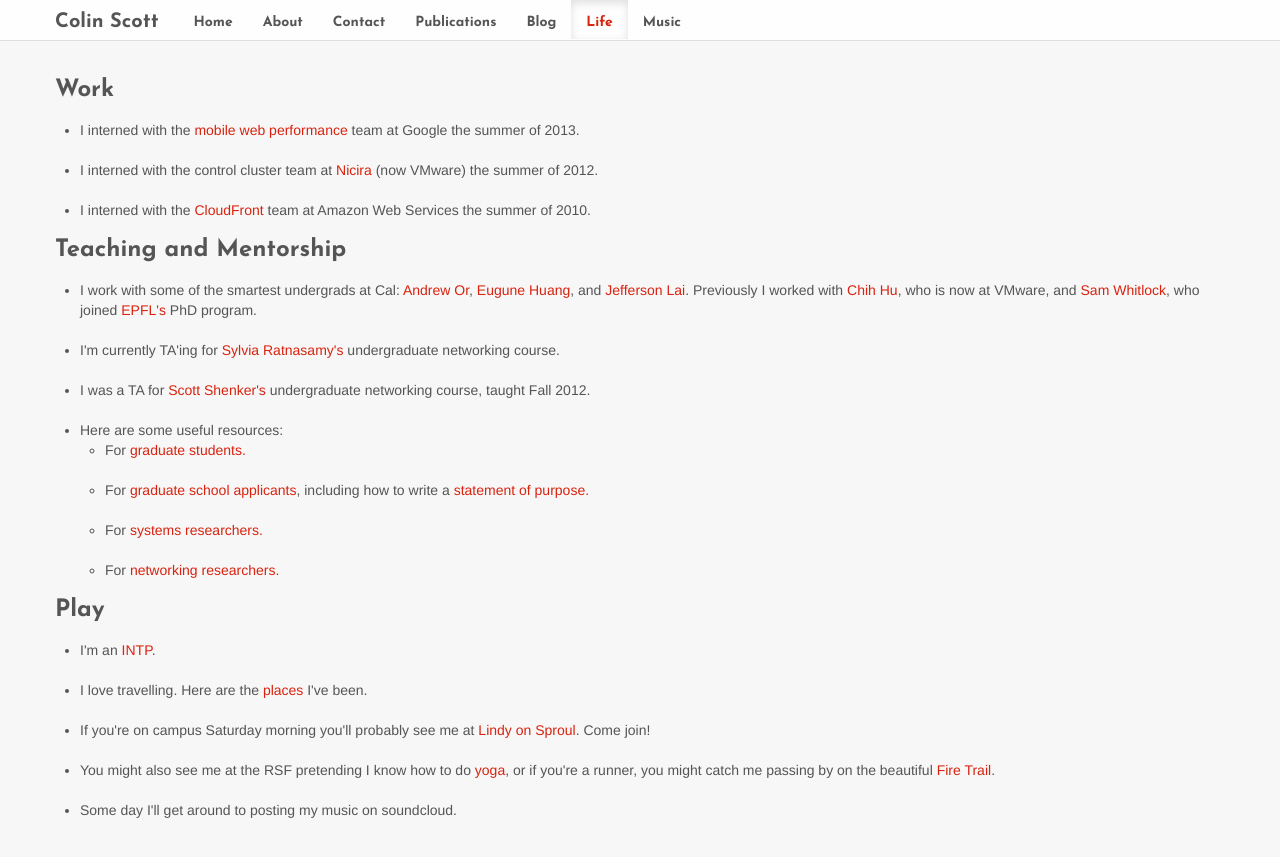
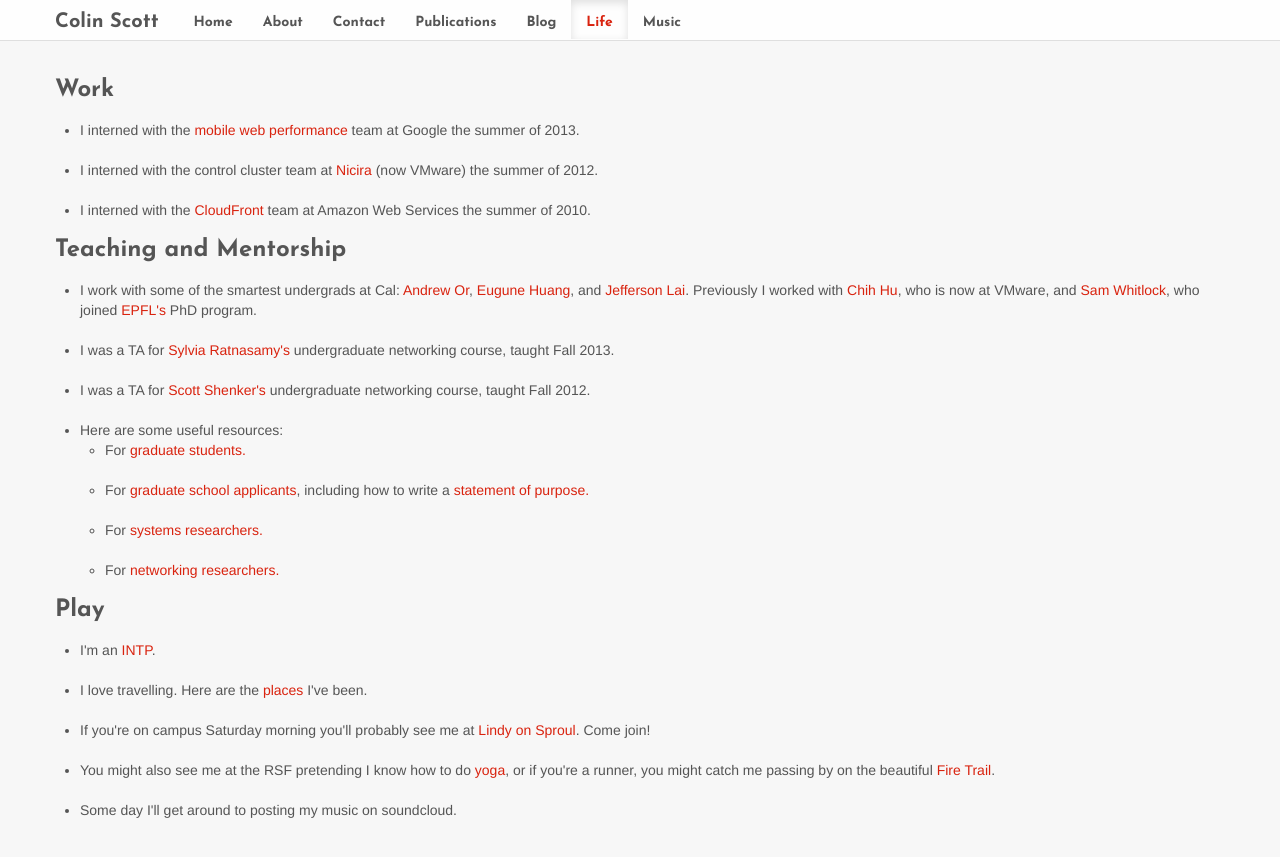
Before and after one commit to colin-scott/personal_website, a Jekyll site: the page built from life.html, in a window 1280 px wide. Shown: the top 857 px of the page. Built offline with Jekyll 4.4.1, drawn with Linux system fonts in a browser that asks for light colours; Markdown is read by kramdown in place of the engine named in the settings.

Commit message:
Small updates

```diff
--- a/life.html
+++ b/life.html
@@ -38,9 +38,9 @@ who is now at VMware, and
 <a href="http://www.epfl.ch/">EPFL's</a> PhD program.
 </li>
 <br />
-<li>I'm currently TA'ing for <a
+<li>I was a TA for <a
     href="http://www.eecs.berkeley.edu/~sylvia/">Sylvia Ratnasamy's</a> undergraduate networking
-course.
+course, taught Fall 2013.
 </li>
 <br />
 <li>
```
